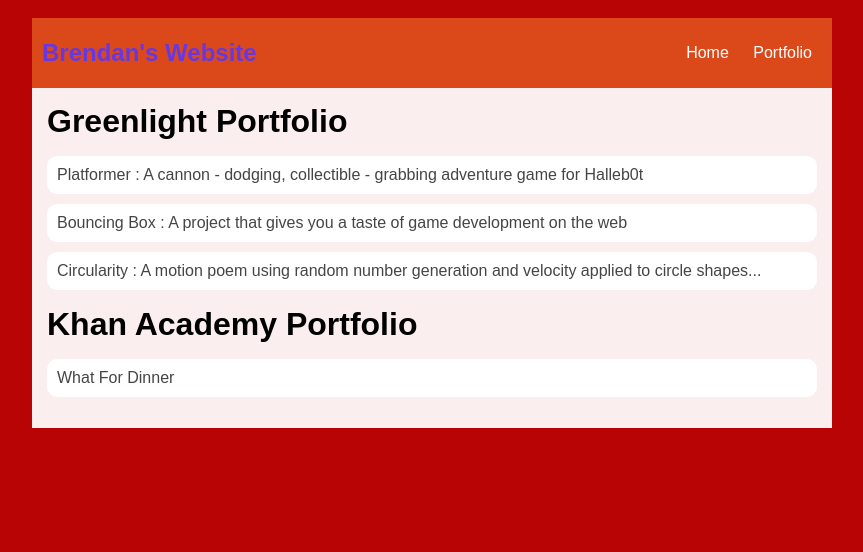
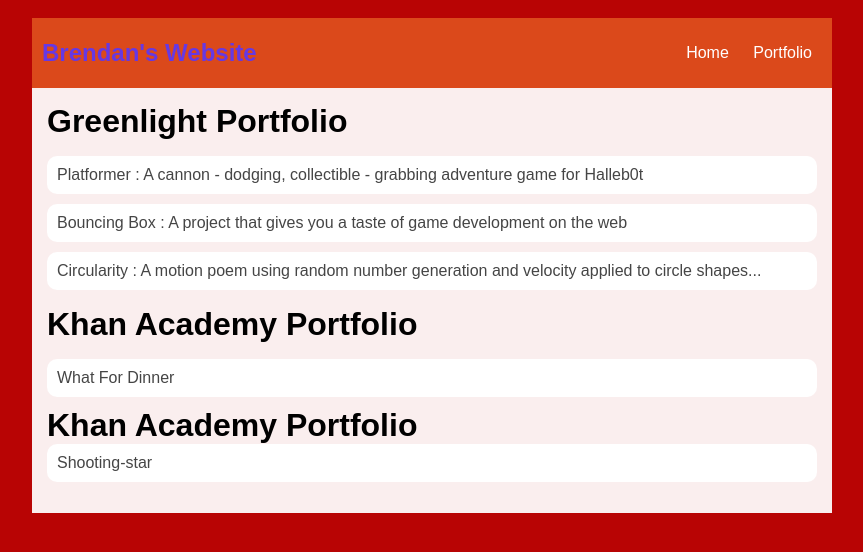
Before and after one commit to brendanjohnson16/brendanjohnson.github.io, a plain HTML site: page portfolio.html in a window 1280 px wide. Shown: the whole page, without its empty margins (208-1071 px from the left). Drawn offline with Linux system fonts and the light colour scheme.

Commit message:
updated portfolio

```diff
--- a/portfolio.html
+++ b/portfolio.html
@@ -111,6 +111,10 @@
                     <h1>Khan Academy Portfolio</h1>
                     <ul id="portfolio">
                         <li><a href="https://www.khanacademy.org/computer-programming/spin-off-of-project-whats-for-dinner/5663897900597248">What For Dinner</a></li>
+
+                        <h1> Khan Academy Portfolio</h1>
+                        <ul id="portfolio">
+                            <li> <a href="https://www.khanacademy.org/computer-programming/spin-off-of-project-shooting-star/4991368315846656"> Shooting-star</a></li>
             </main>
         </div>
     </body>
```
